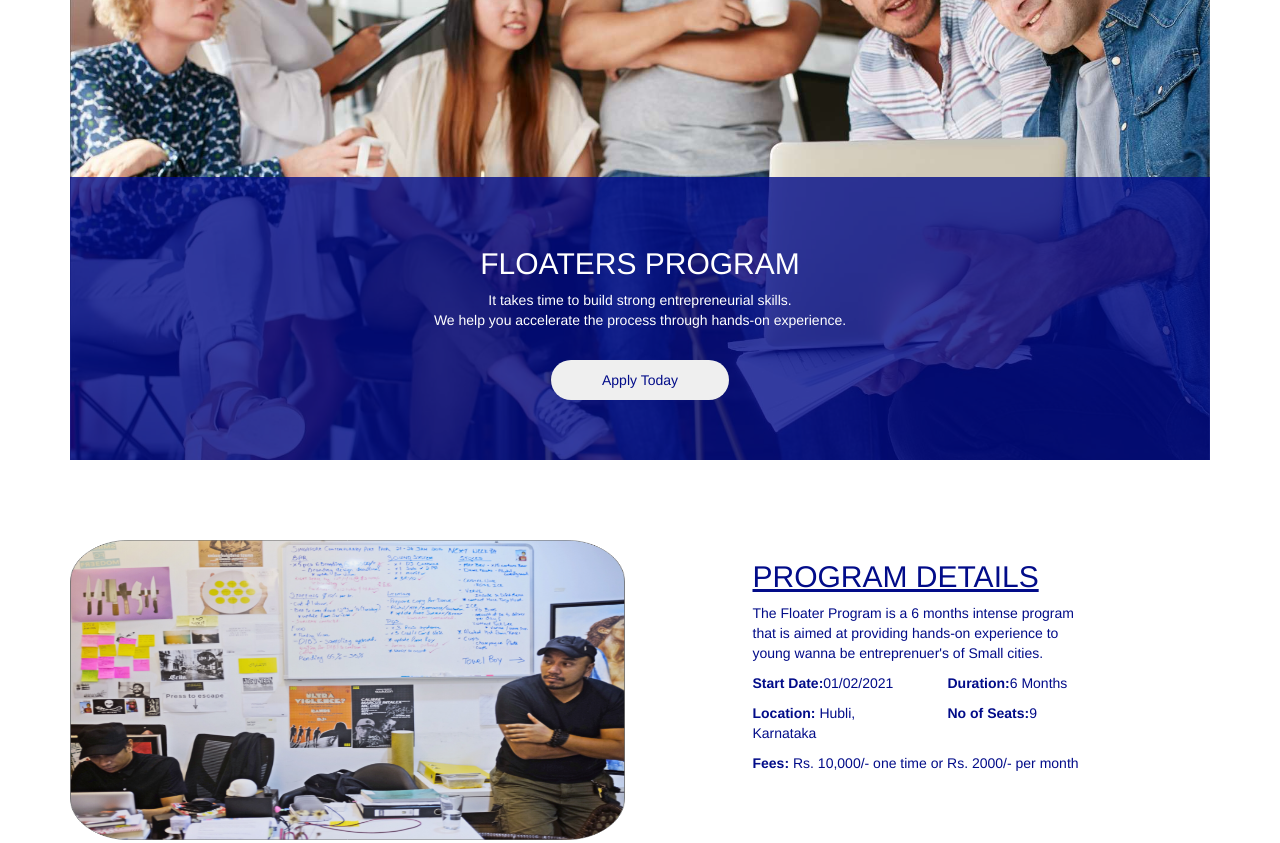
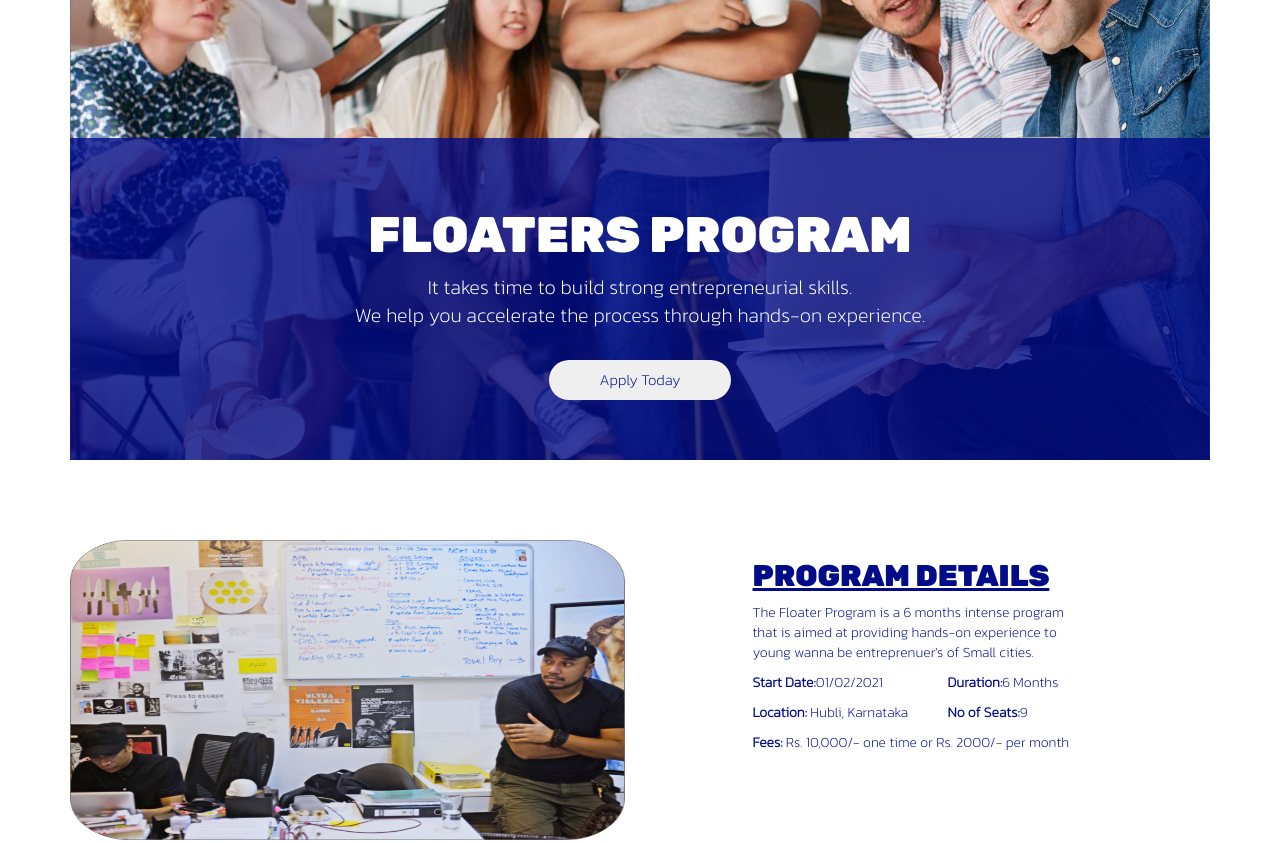
Before and after one commit to nca19/Floater-program, a plain HTML site: page index.html in a window 1280 px wide. Shown: the part 240-1083 px from the top of the page. Drawn offline with nearby package versions, Linux system fonts and the light colour scheme.

Commit message:
updates css

```diff
--- a/assets/css/style.css
+++ b/assets/css/style.css
@@ -6,6 +6,8 @@
   height: 40px;
   color:#020C89;
   margin-top: 20px;
+  font-family: 'Kanit', sans-serif;
+  font-size: 15px;
 
 }
 .intro-section {
@@ -20,7 +22,11 @@
   bottom: 0;
   z-index: 50;
 }
+.floater-disc{
+  font-size: 20px;
+  font-family: 'Kanit', sans-serif;
 
+}
 .description::after{
   content: "";
   position: absolute;
@@ -42,6 +48,8 @@
   position: relative;
 
 
+
+
 }
 .skills{
 
@@ -51,6 +59,8 @@
   background-color: white;
   color: #020C89;
   padding-top: 60px;
+  font-family: 'Kanit', sans-serif;
+
 
 
 
@@ -115,15 +125,23 @@
 }
 .during-program{
   padding-left: 35px;
+  font-family: 'Kanit', sans-serif;
+  font-size: 15px;
 }
 .skilltypes{
   padding-top: 30px;
+  font-family: 'Kanit', sans-serif;
+  font-size: 15px;
 }
 .applydates{
   padding-top: 15px;
+  font-family: 'Kanit', sans-serif;
+  font-size: 15px;
 }
 .floater{
-  font-size:30px;
+  font-size:50px;
+
+  font-family: 'Rubik', sans-serif;
 }
 .program-image{
   height: 300px;
@@ -135,11 +153,24 @@
 }
 .details{
   color: #020C89;
+  font-family: 'Rubik', sans-serif;
+  font-size: 30px;
+}
+.floater-details{
+  color: #020C89;
+  font-family: 'Kanit', sans-serif;
+
+}
+h2{
+  font-family: 'Rubik', sans-serif;
+  font-size: 30px;
+
 }
 td{
   padding:7px 0;
   color: #020C89;
-  font-size: 20px;
+  font-family: 'Kanit', sans-serif;
+  font-size: 15px;
 }
 .required-skills{
   vertical-align: top;
--- a/assets/css/style1.css
+++ b/assets/css/style1.css
@@ -1,6 +1,6 @@
 body {
-    font-size: 16px;
-    font-family: 'Roboto Slab', serif;
+  font-family: 'Kanit', sans-serif;
+  font-size: 15px;
 
     line-height: 25px;
 }
@@ -27,8 +27,9 @@ input.form-control {
     padding: 10px 50px;
     font-weight: bold;
     color: #32399D;
-    font-family: gotham-medium;
-    font-size: 18px;
+    font-family: 'Kanit', sans-serif;
+  font-size: 15px;
+    background-color: #ffffff;
   }
   .form-control {
     border: 1px solid #32399D;
--- a/index.html
+++ b/index.html
@@ -9,6 +9,13 @@
     <link rel="stylesheet" href="https://stackpath.bootstrapcdn.com/bootstrap/3.4.1/css/bootstrap-theme.min.css"
         integrity="sha384-6pzBo3FDv/PJ8r2KRkGHifhEocL+1X2rVCTTkUfGk7/0pbek5mMa1upzvWbrUbOZ" crossorigin="anonymous">
     <link rel="stylesheet" href="assets/css/style.css">
+    <link rel="preconnect" href="https://fonts.gstatic.com">
+    <link rel="preconnect" href="https://fonts.gstatic.com">
+    <link rel="preconnect" href="https://fonts.gstatic.com">
+
+
+<link href="https://fonts.googleapis.com/css2?family=Kanit:wght@200&display=swap" rel="stylesheet">
+<link href="https://fonts.googleapis.com/css2?family=Rubik:wght@900&display=swap" rel="stylesheet">
 </head>
 
 <body>
@@ -25,7 +32,7 @@
                     <div class="col-md-12 col-xs-12">
 
                         <h1 class="floater">FLOATERS PROGRAM</h1>
-                        <P>It takes time to build strong entrepreneurial skills.<br>We help you accelerate
+                        <P class="floater-disc">It takes time to build strong entrepreneurial skills.<br>We help you accelerate
                             the process through hands-on experience. </P>
                         <button class="btn primary">Apply Today</button>
                     </div>
@@ -48,27 +55,27 @@
 
                 <div class="col-md-4 col-md-offset-1 col-xs-12">
                     <h2 class="details"><u>PROGRAM DETAILS</u></h2>
-                    <p class="details">The Floater Program is a 6 months intense program<br> that is aimed at providing hands-on experience to<br> young wanna be entreprenuer's of Small cities. </p>
+                    <p class="floater-details">The Floater Program is a 6 months intense program<br> that is aimed at providing hands-on experience to<br> young wanna be entreprenuer's of Small cities. </p>
                     <div class="row">
                         <div class="col-md-6">
-                            <p class="details"><b>Start Date:</b>01/02/2021</p>
+                            <p class="floater-details"><b>Start Date:</b>01/02/2021</p>
 
                         </div>
                         <div class="col-md-6">
-                            <p class="details"><b>Duration:</b>6 Months</p>
+                            <p class="floater-details"><b>Duration:</b>6 Months</p>
                         </div>
                     </div>
                     <div class="row">
                         <div class="col-md-6">
-                            <p class="details"><b>Location:</b> Hubli, Karnataka</p>
+                            <p class="floater-details"><b>Location:</b> Hubli, Karnataka</p>
                         </div>
                         <div class="col-md-6">
-                            <p class="details"><b>No of Seats:</b>9</p>
+                            <p class="floater-details"><b>No of Seats:</b>9</p>
                         </div>
                     </div>
                     <div class="row">
                         <div class="col-md-12">
-                            <p class="details"><b>Fees:</b> Rs. 10,000/- one time or Rs. 2000/- per month</p>
+                            <p class="floater-details"><b>Fees:</b> Rs. 10,000/- one time or Rs. 2000/- per month</p>
                         </div>
                     </div>
                 </div>
```
Also changed, not shown: assets/css/style2.css (+8 -1 lines), faqs.html (+60 -30 lines), floaters.html (+2 -1 lines), fonts/Gotham-Bold.otf (added).
